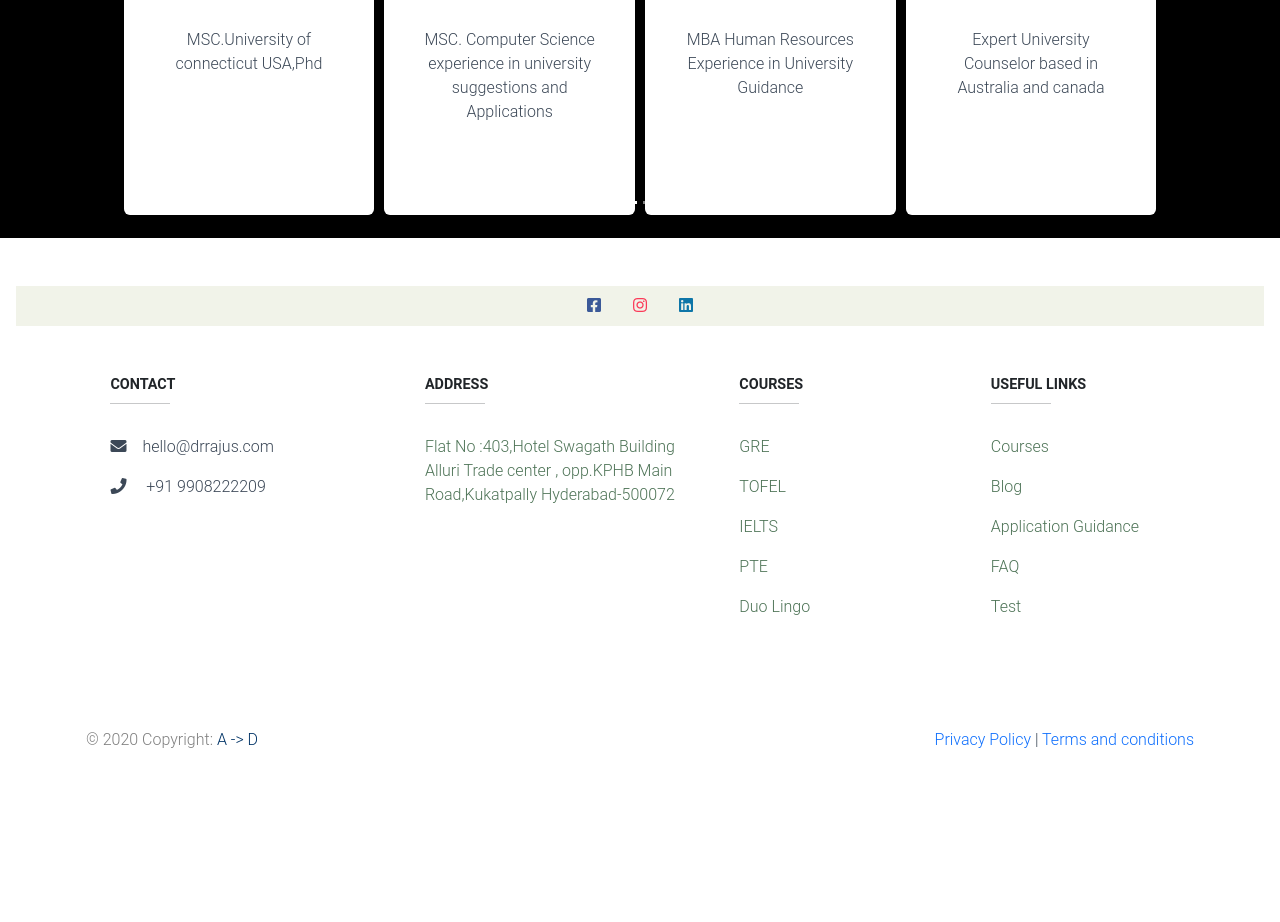
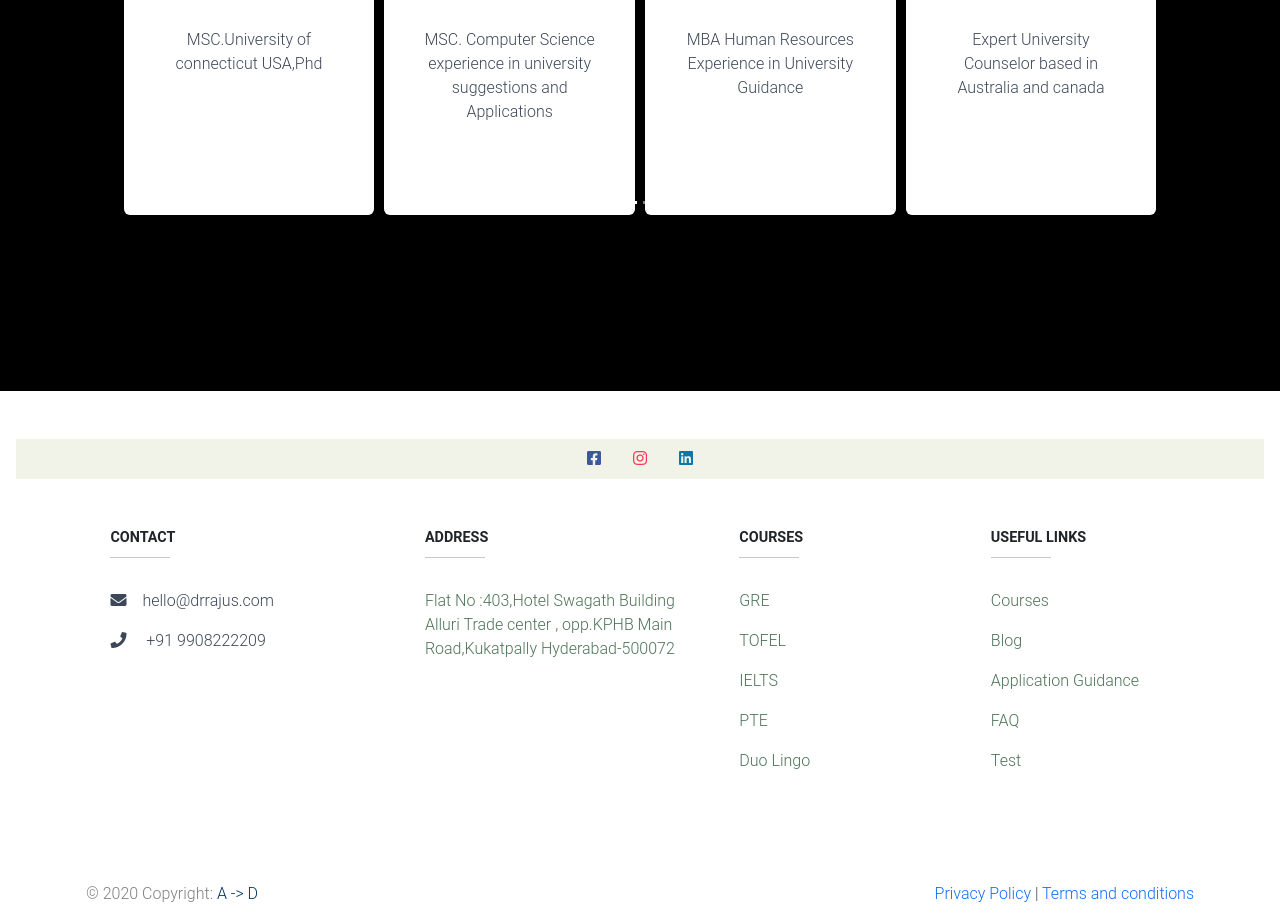
Before and after one commit to GA352491/drrajus, a Django app: page /courses/ in a window 1280 px wide. Shown: the part 1888-2810 px from the top of the page. Before the commit the page ends 2636 px from the top, so only its background shows below. Run offline with Django 3.2, Linux system fonts and the light colour scheme; data comes from the database, SQL or seed files in the repository; some libraries are stand-ins or nearby versions.

Commit message:
Update courses.html

```diff
--- a/elearning/templates/courses/courses.html
+++ b/elearning/templates/courses/courses.html
@@ -57,7 +57,7 @@
             border: 30px;
         }
        .carousel{
-           min-height: 400px;
+           min-height: 600px;
        }
     </style>
     <div class="container " style="margin-bottom: 40px;margin-top: 40px">
```
